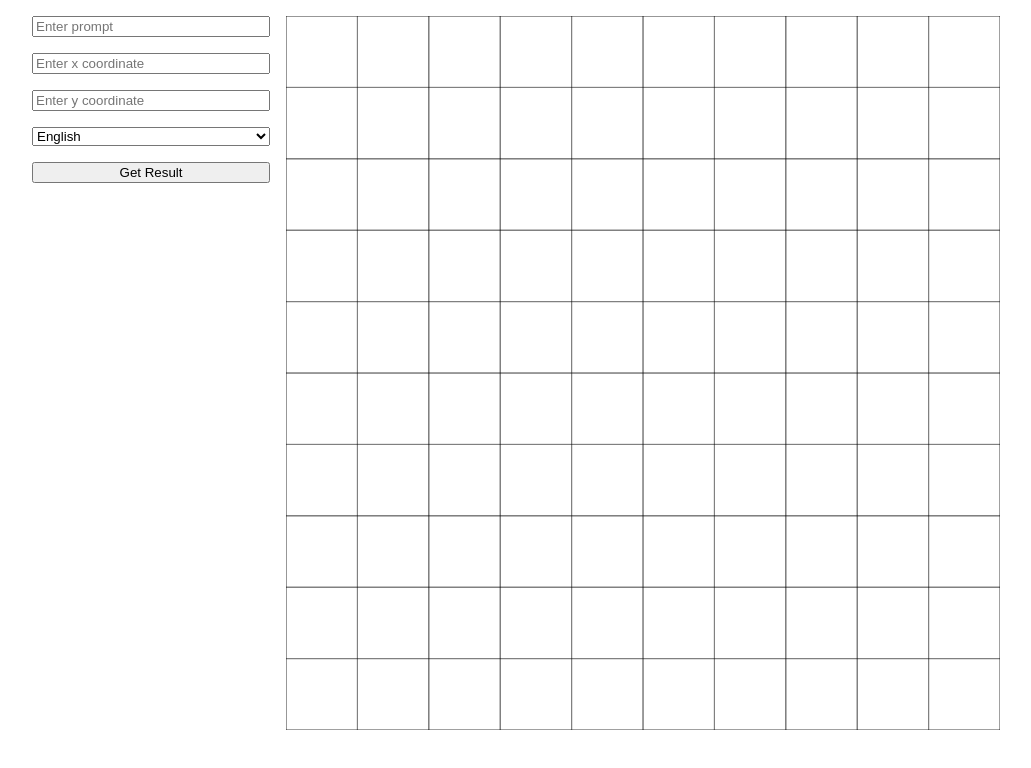
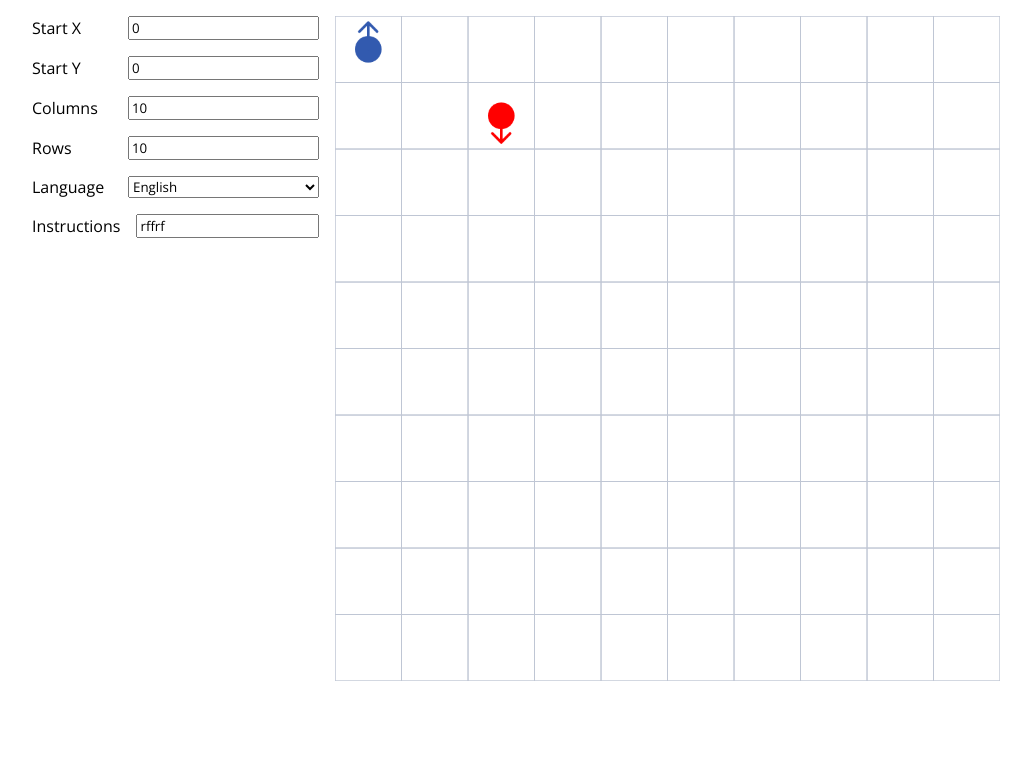
Before and after one commit to francomay3/devoteam-assignment, a website built with Vite: page index.html in a window 1280 px wide. Shown: the whole page, without its empty margins (124-1155 px from the left). Built offline with nearby package versions, Linux system fonts and the light colour scheme.

Commit message:
finish first implementation

```diff
--- a/index.html
+++ b/index.html
@@ -1,10 +1,16 @@
-<!doctype html>
+<!DOCTYPE html>
 <html lang="en">
   <head>
     <meta charset="UTF-8" />
     <link rel="icon" type="image/svg+xml" href="/vite.svg" />
     <meta name="viewport" content="width=device-width, initial-scale=1.0" />
     <title>Vite + TS</title>
+    <link rel="preconnect" href="https://fonts.googleapis.com" />
+    <link rel="preconnect" href="https://fonts.gstatic.com" crossorigin />
+    <link
+      href="https://fonts.googleapis.com/css2?family=Open+Sans:ital,wght@0,300..800;1,300..800&display=swap"
+      rel="stylesheet"
+    />
   </head>
   <body>
     <div id="app"></div>
--- a/src/Grid.ts
+++ /dev/null
@@ -1,52 +0,0 @@
-import { Direction, GridState } from "./models";
-
-class Grid {
-  private state: GridState;
-  public canvas: HTMLCanvasElement;
-  public container: HTMLDivElement;
-  constructor() {
-    this.container = document.createElement("div");
-    this.container.id = "grid-container";
-    this.state = {
-      position: { x: 0, y: 0 },
-      direction: Direction.north,
-      gridSize: { columns: 10, rows: 10 },
-    };
-    this.canvas = document.createElement("canvas");
-    this.canvas.width = 1000;
-    this.canvas.height = 1000;
-    this.canvas.style.width = "100%";
-    this.drawGrid();
-    this.container.appendChild(this.canvas);
-  }
-
-  update(state: GridState) {
-    this.state = state;
-    this.drawGrid();
-  }
-
-  private drawGrid() {
-    const columnWidth = this.canvas.width / this.state.gridSize.columns;
-    const rowHeight = this.canvas.height / this.state.gridSize.rows;
-    const context = this.canvas.getContext("2d");
-
-    if (context) {
-      context.clearRect(0, 0, this.canvas.width, this.canvas.height);
-      context.strokeStyle = "black";
-      for (let x = 0; x <= this.canvas.width; x += columnWidth) {
-        context.beginPath();
-        context.moveTo(x, 0);
-        context.lineTo(x, this.canvas.height);
-        context.stroke();
-      }
-      for (let y = 0; y <= this.canvas.height; y += rowHeight) {
-        context.beginPath();
-        context.moveTo(0, y);
-        context.lineTo(this.canvas.width, y);
-        context.stroke();
-      }
-    }
-  }
-}
-
-export default Grid;
--- /dev/null
+++ b/src/StateManager.ts
@@ -0,0 +1,33 @@
+import { initialValues } from "./config";
+import { Language } from "./utils/languageConfig";
+import { Position } from "./models";
+
+// I usually use this pattern to manage state in my vanilla js projects
+class State<T> {
+  public current: T;
+  private subscribers: ((state: T) => void)[] = [];
+
+  constructor(initial: T) {
+    this.current = initial;
+  }
+
+  public set(next: T): void {
+    this.current = next;
+    this.subscribers.forEach((cb) => cb(this.current));
+  }
+
+  public subscribe(cb: (state: T) => void): void {
+    this.subscribers.push(cb);
+  }
+
+  public unsubscribe(cb: (state: T) => void): void {
+    this.subscribers = this.subscribers.filter((sub) => sub !== cb);
+  }
+}
+
+export const startingPosition = new State<Position>(
+  initialValues.startingPosition
+);
+export const instructions = new State<string>(initialValues.instructions);
+export const language = new State<Language>(initialValues.language);
+export const gridSize = new State(initialValues.gridSize);
--- /dev/null
+++ b/src/components/CustomInput.ts
@@ -0,0 +1,81 @@
+class CustomInput extends HTMLElement {
+  public input!: HTMLInputElement;
+  private changeCallbacks: ((value: number | string) => void)[] = [];
+  private isValid: boolean = true;
+  private errorMessage: string = "";
+
+  connectedCallback() {
+    const initialValue = this.getAttribute("initial-value");
+    const id = this.getAttribute("id");
+    const label = this.getAttribute("label");
+    const type = this.getAttribute("type") || "text";
+    const min = this.getAttribute("min");
+    const minNumber = type === "number" && min ? `min="${min}"` : undefined;
+
+    // add style so that when the input is invalid, the label and input are red and the span is visible
+    this.style.display = "flex";
+    this.style.flexDirection = "column";
+    this.style.gap = "0.5rem";
+
+    if (!id) {
+      throw new Error("CustomInput must have an id attribute");
+    }
+
+    this.innerHTML = /*html*/ `
+    <div class="inline">
+      <label for="${id}-input">${label}</label>
+      <div class="stack input">
+        <input type="${type}" id="${id}-input" value="${initialValue}" autocomplete="off" ${minNumber} />
+        <span class="error valid"></span>
+      </div>
+    </div>
+  `;
+
+    this.input = this.querySelector("input") as HTMLInputElement;
+    this.input.oninput = () => this.validate();
+  }
+
+  public onChange(cb: (value: any) => void) {
+    this.changeCallbacks.push(cb);
+  }
+
+  public validators(...validators: ((value: any) => string | undefined)[]) {
+    this.changeCallbacks.push((value) => {
+      const errors = validators
+        .map((validator) => validator(value))
+        .filter(Boolean);
+      if (errors.length > 0) {
+        this.errorMessage = errors[0] as string;
+        this.setIsValid(false);
+      } else {
+        this.setIsValid(true);
+      }
+    });
+  }
+
+  private setIsValid(isValid: boolean) {
+    if (this.isValid === isValid) {
+      return;
+    }
+    this.isValid = isValid;
+    const errorMessageSpan = this.querySelector(".error")!;
+    if (isValid) {
+      errorMessageSpan.classList.remove("active");
+    } else {
+      errorMessageSpan.textContent = this.errorMessage;
+      errorMessageSpan.classList.add("active");
+    }
+  }
+
+  public validate() {
+    const value = this.input.value;
+    this.changeCallbacks.forEach((cb) => {
+      if (this.input.type === "number") {
+        cb(parseInt(value));
+      } else {
+        cb(value);
+      }
+    });
+  }
+}
+customElements.define("custom-input", CustomInput);
--- /dev/null
+++ b/src/components/Grid.ts
@@ -0,0 +1,162 @@
+import { initialValues } from "../config";
+import getResult from "../getResult";
+import { Language } from "../utils/languageConfig";
+import { Direction, Position, GridSize } from "../models";
+
+export class Grid extends HTMLElement {
+  private gridLinesWidth = 2;
+  private arrowLineWidth = 4;
+  private gridLinesColor = "#bfc6d4";
+  private initialRobotColor = "#325aaf";
+  private finalRobotColor = "#ff0000";
+  public canvas: HTMLCanvasElement;
+
+  constructor() {
+    super();
+    this.canvas = document.createElement("canvas");
+    this.canvas.width = 1000;
+    this.canvas.height = 1000;
+    this.canvas.style.width = "100%";
+    // this.drawGrid();
+    this.appendChild(this.canvas);
+    this.drawRobot(
+      this.initialRobotColor,
+      initialValues.startingPosition,
+      initialValues.startingDirection,
+      initialValues.gridSize
+    );
+  }
+
+  connectedCallback() {
+    this.id = this.getAttribute("id") || "grid-container";
+  }
+
+  clear() {
+    const context = this.canvas.getContext("2d");
+    if (context) {
+      context.clearRect(0, 0, this.canvas.width, this.canvas.height);
+    }
+  }
+
+  private drawGrid(gridSize: GridSize) {
+    const columnWidth = this.canvas.width / gridSize.columns;
+    const rowHeight = this.canvas.height / gridSize.rows;
+    const context = this.canvas.getContext("2d");
+
+    if (context) {
+      context.save();
+      context.strokeStyle = this.gridLinesColor;
+      context.lineWidth = this.gridLinesWidth;
+
+      context.clearRect(0, 0, this.canvas.width, this.canvas.height);
+      for (let x = 0; x <= this.canvas.width; x += columnWidth) {
+        context.beginPath();
+        context.moveTo(x, 0);
+        context.lineTo(x, this.canvas.height);
+        context.stroke();
+      }
+      for (let y = 0; y <= this.canvas.height; y += rowHeight) {
+        context.beginPath();
+        context.moveTo(0, y);
+        context.lineTo(this.canvas.width, y);
+        context.stroke();
+      }
+
+      context.restore();
+    }
+  }
+
+  public update({
+    startingPosition,
+    startingDirection,
+    gridSize,
+    instructions,
+    language,
+  }: {
+    startingPosition: Position;
+    startingDirection: Direction;
+    gridSize: GridSize;
+    instructions: string;
+    language: Language;
+  }) {
+    this.clear();
+    this.drawGrid(gridSize);
+    const final = getResult(startingPosition, instructions, language);
+
+    this.drawRobot(
+      this.initialRobotColor,
+      startingPosition,
+      startingDirection,
+      gridSize
+    );
+    this.drawRobot(
+      this.finalRobotColor,
+      final.position,
+      final.direction,
+      gridSize
+    );
+  }
+
+  private drawRobot(
+    color: string,
+    position: Position,
+    direction: Direction,
+    gridSize: GridSize
+  ) {
+    const columnWidth = this.canvas.width / gridSize.columns;
+    const rowHeight = this.canvas.height / gridSize.rows;
+    const radius = Math.min(columnWidth, rowHeight) / 5;
+    const arrowLength = radius * 2;
+    const headLength = arrowLength / 3;
+
+    const center = {
+      x: position.x * columnWidth + columnWidth / 2,
+      y: position.y * rowHeight + rowHeight / 2,
+    };
+    const context = this.canvas.getContext("2d");
+
+    if (context) {
+      context.save();
+
+      context.fillStyle = color;
+      context.lineWidth = this.arrowLineWidth;
+      context.strokeStyle = color;
+      context.lineCap = "round";
+
+      context.beginPath();
+      context.arc(center.x, center.y, radius, 0, 2 * Math.PI);
+      context.fill();
+
+      context.translate(center.x, center.y);
+
+      switch (direction) {
+        case Direction.north:
+          context.rotate(0);
+          break;
+        case Direction.east:
+          context.rotate((90 * Math.PI) / 180);
+          break;
+        case Direction.south:
+          context.rotate((180 * Math.PI) / 180);
+          break;
+        case Direction.west:
+          context.rotate((270 * Math.PI) / 180);
+          break;
+      }
+
+      context.beginPath();
+      context.moveTo(0, 0);
+      context.lineTo(0, -arrowLength);
+      context.moveTo(-headLength, -arrowLength + headLength);
+      context.lineTo(0, -arrowLength);
+      context.moveTo(headLength, -arrowLength + headLength);
+      context.lineTo(0, -arrowLength);
+
+      context.stroke();
+
+      context.restore();
+    }
+  }
+}
+
+customElements.define("grid-component", Grid);
--- /dev/null
+++ b/src/components/SelectInput.ts
@@ -0,0 +1,49 @@
+class SelectInput extends HTMLElement {
+  private label: string = "";
+  private options: string[] = [];
+  private initialValue: string = "";
+
+  connectedCallback() {
+    this.id = this.getAttribute("id") || "";
+    this.label = this.getAttribute("label") || "";
+    this.options =
+      this.getAttribute("options")
+        ?.split(",")
+        .map((option) => option.trim()) || [];
+    this.initialValue = this.getAttribute("initial-value") || "";
+
+    if (!this.id) {
+      throw new Error("SelectInput must have an id attribute");
+    }
+
+    if (this.options.length === 0) {
+      throw new Error(
+        "SelectInput must have an options attribute (comma separated values)"
+      );
+    }
+
+    const optionsHTML = this.options
+      .map((option) => /*html*/ `<option value="${option}">${option}</option>`)
+      .join("");
+
+    this.innerHTML = /*html*/ `
+      <div class="inline">
+        <label for="${this.id}-select">${this.label}</label>
+        <select id="${this.id}-select" value="${this.initialValue}">
+          ${optionsHTML}
+        </select>
+      </div>
+    `;
+  }
+
+  public onChange(cb: (value: string) => void) {
+    const select = this.querySelector("select");
+    if (select) {
+      select.onchange = () => {
+        cb(select.value);
+      };
+    }
+  }
+}
+
+customElements.define("select-input", SelectInput);
--- /dev/null
+++ b/src/components/index.ts
@@ -0,0 +1,3 @@
+import "./Grid";
+import "./CustomInput";
+import "./SelectInput";
--- /dev/null
+++ b/src/config.ts
@@ -0,0 +1,16 @@
+import { Language } from "./utils/languageConfig";
+import { Direction, GridSize, Position } from "./models";
+
+export const initialValues: {
+  startingPosition: Position;
+  startingDirection: Direction;
+  gridSize: GridSize;
+  instructions: string;
+  language: Language;
+} = {
+  startingPosition: { x: 0, y: 0 },
+  startingDirection: Direction.north,
+  gridSize: { columns: 10, rows: 10 },
+  instructions: "rffrf",
+  language: Language.english,
+};
--- a/src/getResult.ts
+++ b/src/getResult.ts
@@ -1,4 +1,4 @@
-import { languageTranslations } from "./languageConfig";
+import { languageTranslations } from "./utils/languageConfig";
 import {
   Position,
   Direction,
@@ -6,7 +6,7 @@ import {
   Instructions,
   GridState,
 } from "./models";
-import { Language } from "./languageConfig";
+import { Language } from "./utils/languageConfig";
 
 const directions = [
   Direction.north,
@@ -44,6 +44,7 @@ const translateInstructions = (
   language: Language
 ): Instructions => {
   const upperInput = input.toUpperCase();
+
   return upperInput
     .split("")
     .map(translateInstruction(languageTranslations[language]));
--- a/src/main.ts
+++ b/src/main.ts
@@ -1,74 +1,120 @@
 import "./style.css";
-import getResult from "./getResult";
-import { Position } from "./models";
-import { Language } from "./languageConfig";
-import Grid from "./Grid";
+import { Language } from "./utils/languageConfig";
+import {
+  startingPosition,
+  language,
+  instructions,
+  gridSize,
+} from "./StateManager";
+import "./components/index";
+import { Grid } from "./components/Grid";
+import { initialValues } from "./config";
+import {
+  columnIsInBounds,
+  greaterThan,
+  required,
+  rowIsInBounds,
+  validInstructions,
+  xIsInBounds,
+  yIsInBounds,
+} from "./utils/validationUtils";
 
 const appElement = document.querySelector<HTMLDivElement>("#app");
 
-const grid = new Grid();
-const configContainer = document.createElement("div");
-configContainer.id = "config-container";
+if (!appElement) {
+  throw new Error("Couldn't find app element");
+}
 
-const button = document.createElement("button");
-button.textContent = "Get Result";
-button.onclick = () => {
-  const input = document.querySelector<HTMLInputElement>("#input");
-  const result = document.querySelector<HTMLDivElement>("#result");
-  const xInput = document.querySelector<HTMLInputElement>("#x");
-  const yInput = document.querySelector<HTMLInputElement>("#y");
-  const languageSelect = document.querySelector<HTMLSelectElement>("#language");
+appElement.innerHTML = /*html*/ `
+  <div id="config-container">
 
-  if (input && result && xInput && yInput && languageSelect) {
-    const startingPosition: Position = {
-      x: parseInt(xInput.value),
-      y: parseInt(yInput.value),
-    };
+    <custom-input type="number" id="x" initial-value="${
+      startingPosition.current.x
+    }" label="Start X"></custom-input>
 
-    const resultValue = getResult(
-      startingPosition,
-      input.value,
-      languageSelect.value as Language
-    );
-    grid.update(resultValue);
-    result.textContent = JSON.stringify(resultValue);
+    <custom-input type="number" id="y" initial-value="${
+      startingPosition.current.y
+    }" label="Start Y"></custom-input>
+
+    <custom-input type="number" id="columns" initial-value="${
+      initialValues.gridSize.columns
+    }" label="Columns" min="1"></custom-input>
+
+    <custom-input type="number" id="rows" initial-value="${
+      initialValues.gridSize.rows
+    }" label="Rows" min="1"></custom-input>
+
+    <select-input id="language" label="Language" options="${Object.values(
+      Language
+    ).join(",")}" initial-value="${Language.english}"></select-input>
+
+    <custom-input id="instructions" label="Instructions" initial-value="${
+      instructions.current
+    }"></custom-input>
+
+  </div>
+
+  <grid-component id="grid"></grid-component>
+  `;
+
+const startingXInput = document.getElementById("x") as CustomInput;
+const startingYInput = document.getElementById("y") as CustomInput;
+const columnsInput = document.getElementById("columns") as CustomInput;
+const rowsInput = document.getElementById("rows") as CustomInput;
+const langInput = document.getElementById("language") as SelectInput;
+const instructionsInput = document.getElementById(
+  "instructions"
+) as CustomInput;
+const grid = document.getElementById("grid") as Grid;
+
+startingXInput.validators(required, xIsInBounds);
+startingYInput.validators(required, yIsInBounds);
+columnsInput.validators(required, greaterThan(0));
+rowsInput.validators(required, greaterThan(0));
+instructionsInput.validators(required, validInstructions);
+
+grid.update(initialValues);
+
+startingXInput.onChange((value: number) => {
+  startingPosition.set({ x: value, y: startingPosition.current.y });
+});
+
+startingYInput.onChange((value: number) => {
+  startingPosition.set({ x: startingPosition.current.x, y: value });
+});
+
+columnsInput.onChange((value: number) => {
+  gridSize.set({ columns: value, rows: gridSize.current.rows });
+});
+
+rowsInput.onChange((value: number) => {
+  if (value < 1) {
+    return;
   }
+  gridSize.set({ columns: gridSize.current.columns, rows: value });
+});
+
+langInput.onChange((value: string) => {
+  language.set(value as Language);
+});
+
+instructionsInput.onChange((value: string) => {
+  instructions.set(value.toUpperCase());
+});
+
+const onStateChange = () => {
+  grid.update({
+    startingPosition: startingPosition.current,
+    startingDirection: initialValues.startingDirection,
+    gridSize: gridSize.current,
+    instructions: instructions.current,
+    language: language.current,
+  });
+  [startingXInput, startingYInput, columnsInput, rowsInput].forEach((input) => {
+    input.validate();
+  });
 };
 
-const input = document.createElement("input");
-input.id = "input";
-input.placeholder = "Enter prompt";
-
-const xInput = document.createElement("input");
-xInput.type = "number";
-xInput.id = "x";
-xInput.placeholder = "Enter x coordinate";
-
-const yInput = document.createElement("input");
-yInput.type = "number";
-yInput.id = "y";
-yInput.placeholder = "Enter y coordinate";
-
-const languageSelect = document.createElement("select");
-languageSelect.id = "language";
-Object.values(Language).forEach((language) => {
-  const option = document.createElement("option");
-  option.value = language;
-  option.textContent = language;
-  languageSelect.appendChild(option);
+[startingPosition, instructions, language, gridSize].forEach((state) => {
+  state.subscribe(onStateChange);
 });
-
-const result = document.createElement("div");
-result.id = "result";
-
-configContainer.appendChild(input);
-configContainer.appendChild(xInput);
-configContainer.appendChild(yInput);
-configContainer.appendChild(languageSelect);
-configContainer.appendChild(button);
-configContainer.appendChild(result);
-
-if (appElement) {
-  appElement.appendChild(configContainer);
-  appElement.appendChild(grid.container);
-}
--- a/src/models.ts
+++ b/src/models.ts
@@ -26,3 +26,5 @@ export type GridState = {
     rows: number;
   };
 };
+
+export type GridSize = { columns: number; rows: number };
--- a/src/style.css
+++ b/src/style.css
@@ -1,5 +1,6 @@
 * {
   box-sizing: border-box;
+  font-family: "Open Sans", sans-serif;
 }
 
 body {
@@ -26,6 +27,32 @@ body {
   flex: 3;
 }
 
+.inline {
+  display: flex;
+  gap: 1rem;
+  align-items: center;
+}
+
+.stack {
+  display: flex;
+  flex-direction: column;
+}
+
+#config-container inline-component {
+  align-items: center;
+  justify-content: space-between;
+}
+
+#config-container .input,
+#config-container select {
+  flex: 1;
+}
+
+#config-container label {
+  /* width: 6rem; */
+  min-width: 5rem;
+}
+
 /* if mobile */
 @media (max-width: 600px) {
   #grid-container {
@@ -40,3 +67,27 @@ body {
     flex-direction: column;
   }
 }
+
+/* CustomInput */
+/* position: absolute;
+transform: translateY(100%); */
+custom-input {
+  .error {
+    color: red;
+    font-size: 0.8rem;
+    position: absolute;
+    z-index: -1;
+  }
+
+  .error.active {
+    transform: translateY(125%);
+  }
+
+  .error.inactive {
+    transform: translateY(-100%);
+  }
+
+  .error {
+    transition: transform 0.3s;
+  }
+}
--- a/src/languageConfig.ts
+++ b/src/utils/languageConfig.ts
@@ -1,4 +1,4 @@
-import { Instruction } from "./models";
+import { Instruction } from "../models";
 
 // to add a new language, add a new value to the enum and a new object to the languageTranslations object
 export enum Language {
@@ -11,11 +11,13 @@ const languageTranslations = {
     Right: Instruction.Right,
     Left: Instruction.Left,
     Forward: Instruction.Forward,
+    validation: Instruction.Right + Instruction.Left + Instruction.Forward,
   },
   [Language.swedish]: {
     Right: "H",
     Left: "V",
     Forward: "G",
+    validation: "HVG",
   },
 };
 
--- /dev/null
+++ b/src/utils/validationUtils.ts
@@ -0,0 +1,27 @@
+import { languageTranslations } from "./languageConfig";
+import { language, gridSize } from "../StateManager";
+
+export const required = (value: string | number) =>
+  value === "" ? "Required" : undefined;
+export const greaterThan = (least: number) => (value: number) =>
+  value > least ? undefined : `Must be greater than ${least}`;
+export const validInstructions = (value: string) => {
+  let validInstructions = languageTranslations[language.current].validation;
+  validInstructions += validInstructions.toLowerCase();
+  const regex = new RegExp(`^[${validInstructions}]+$`);
+  return regex.test(value) ? undefined : "Invalid instructions";
+};
+export const columnIsInBounds = (value: number) =>
+  gridSize.current.columns > value ? undefined : "Column is out of bounds";
+export const rowIsInBounds = (value: number) =>
+  gridSize.current.rows > value ? undefined : "Row is out of bounds";
+export const xIsInBounds = (x: number) => {
+  if (x >= gridSize.current.columns || x < 0) {
+    return "X is out of bounds";
+  }
+};
+export const yIsInBounds = (y: number) => {
+  if (y >= gridSize.current.rows || y < 0) {
+    return "Y is out of bounds";
+  }
+};
```
